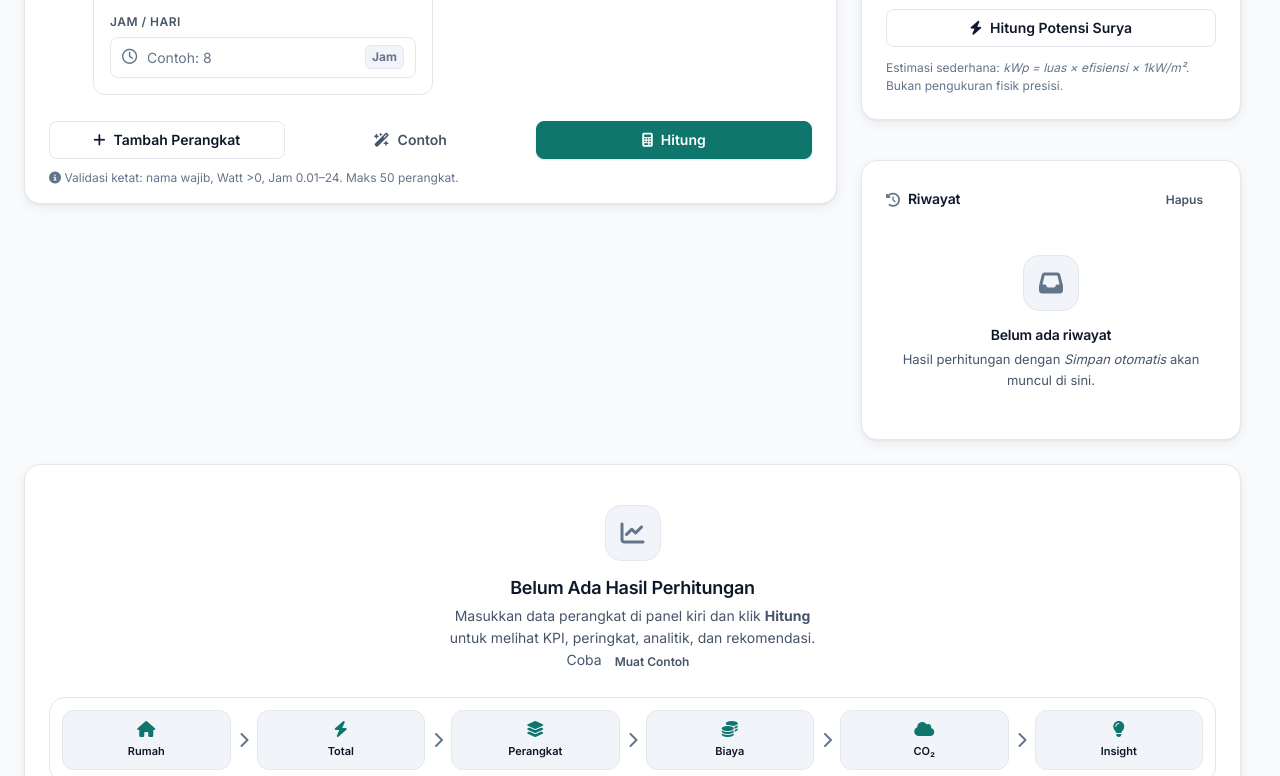
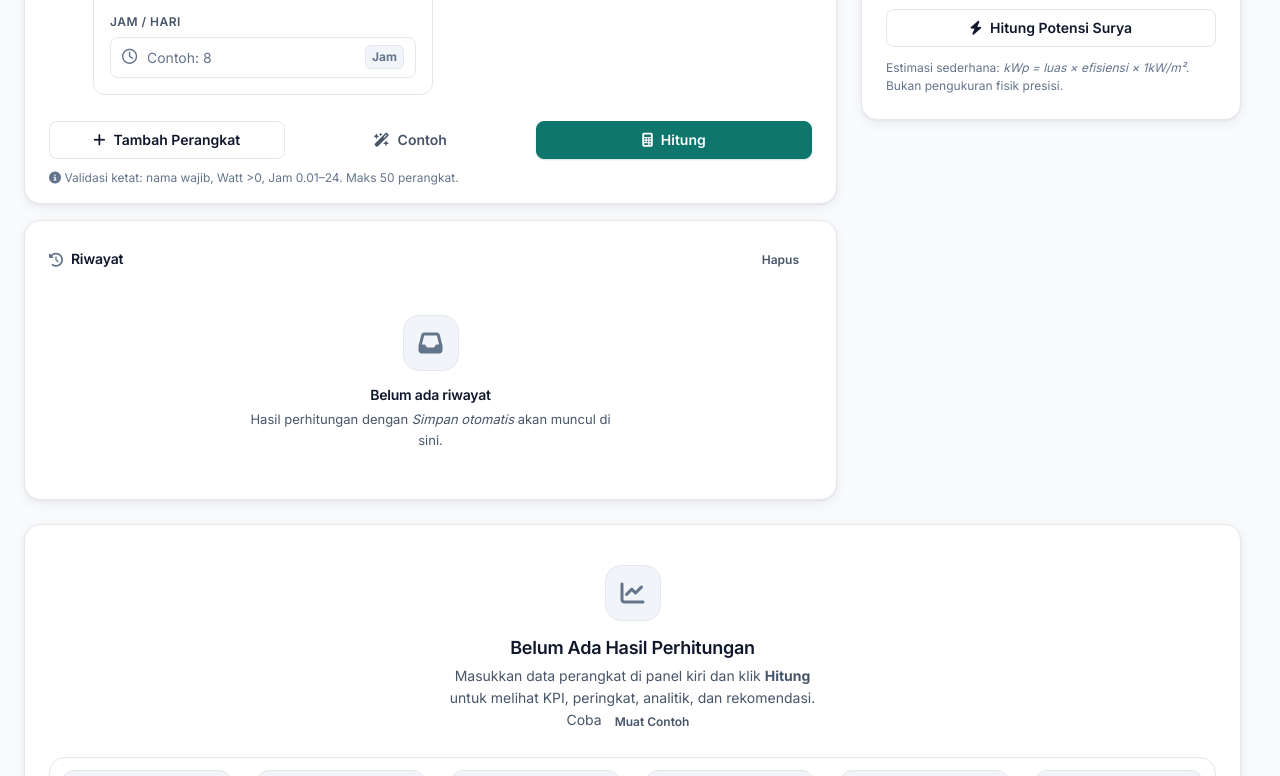
Before and after one commit to shienn-dev/Ecogrid-AI, a plain HTML site: page frontend/index.html in a window 1280 px wide. Shown: the part 543-1319 px from the top of the page. Drawn offline with Linux system fonts and the light colour scheme; no server answers.

Commit message:
fix(ui): move history below device config to fill blank space, solar alone on right for output space
- History pindah dari side-stack (bawah solar) ke left-stack di bawah konfigurasi perangkat untuk isi blank space
- Solar sekarang solo di kanan, ada space vertikal untuk output 4 KPI (kapasitas/generasi/hemat/karbon)
- Top-grid tetap 1fr 380px, left-stack flex column gap 16px, results-below full-width

```diff
--- a/frontend/index.html
+++ b/frontend/index.html
@@ -45,8 +45,10 @@
   </div>
 
   <main class="container" id="top">
-    <!-- TOP: Device Config (wide) + Side (Solar + History) -->
+    <!-- TOP: Device Config (wide) + Solar side, History di bawah Device -->
     <section class="top-config-grid" aria-label="Konfigurasi">
+      <!-- Left stack: Device + History (isi blank space) -->
+      <div class="left-stack" style="display:flex; flex-direction:column; gap:16px; min-width:0">
         <!-- Device Config — melebar kesamping, slider -->
         <div class="card device-config-wide" aria-labelledby="config-heading">
           <div class="card-pad">
@@ -76,7 +78,24 @@
           </div>
         </div>
 
-      <!-- Side stack: Solar (atas) + Riwayat (bawah) -->
+        <!-- History — pindah ke bawah konfigurasi untuk isi blank space -->
+        <div class="card" id="history">
+          <div class="card-pad">
+            <div class="card-header">
+              <h2 class="card-title"><i class="fa-solid fa-clock-rotate-left"></i> Riwayat</h2>
+              <button type="button" class="btn btn-ghost btn-sm" onclick="localStorage.removeItem('ecogrid_history_v1'); location.reload()">Hapus</button>
+            </div>
+            <div id="history-empty" class="empty" style="padding:24px 0">
+              <div class="empty-icon"><i class="fa-solid fa-inbox"></i></div>
+              <h3 style="font-size:14px">Belum ada riwayat</h3>
+              <p style="font-size:13px">Hasil perhitungan dengan <em>Simpan otomatis</em> akan muncul di sini.</p>
+            </div>
+            <div id="history-list" style="display:flex;flex-direction:column;gap:10px; max-height:260px; overflow-y:auto"></div>
+          </div>
+        </div>
+      </div>
+
+      <!-- Side: Solar only (biar ada space buat output) -->
       <div class="side-stack">
         <!-- Solar quick -->
         <div class="card" id="solar">
@@ -116,22 +135,6 @@
               <div id="solar-result" style="display:none; margin-top:16px"></div>
               <p class="help" style="margin-top:12px">Estimasi sederhana: <em>kWp = luas × efisiensi × 1kW/m²</em>. Bukan pengukuran fisik presisi.</p>
             </div>
-          </div>
-        </div>
-
-        <!-- History -->
-        <div class="card" id="history" style="margin-top:16px">
-          <div class="card-pad">
-            <div class="card-header">
-              <h2 class="card-title"><i class="fa-solid fa-clock-rotate-left"></i> Riwayat</h2>
-              <button type="button" class="btn btn-ghost btn-sm" onclick="localStorage.removeItem('ecogrid_history_v1'); location.reload()">Hapus</button>
-            </div>
-            <div id="history-empty" class="empty" style="padding:24px 0">
-              <div class="empty-icon"><i class="fa-solid fa-inbox"></i></div>
-              <h3 style="font-size:14px">Belum ada riwayat</h3>
-              <p style="font-size:13px">Hasil perhitungan dengan <em>Simpan otomatis</em> akan muncul di sini.</p>
-            </div>
-            <div id="history-list" style="display:flex;flex-direction:column;gap:10px; max-height:260px; overflow-y:auto"></div>
           </div>
         </div>
       </div>
```
Lines whose indentation alone changed are shown as unchanged.
